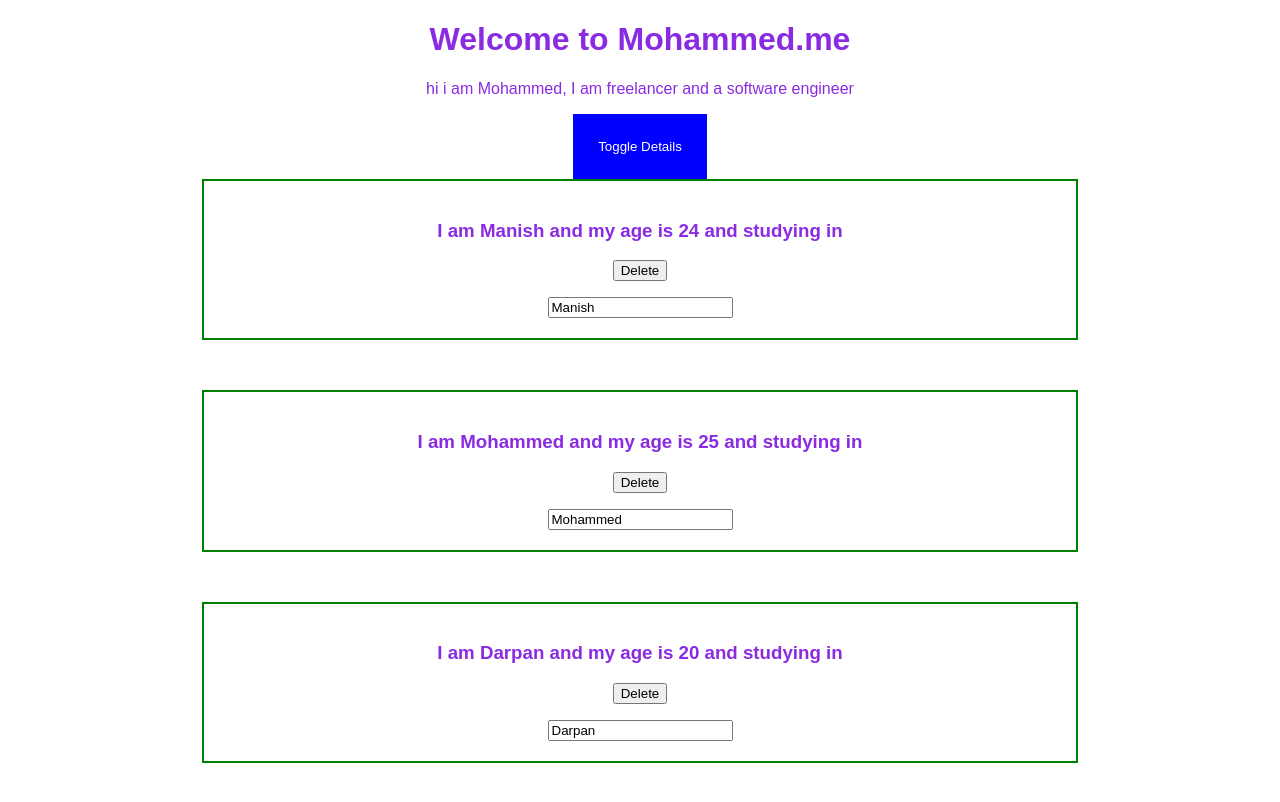
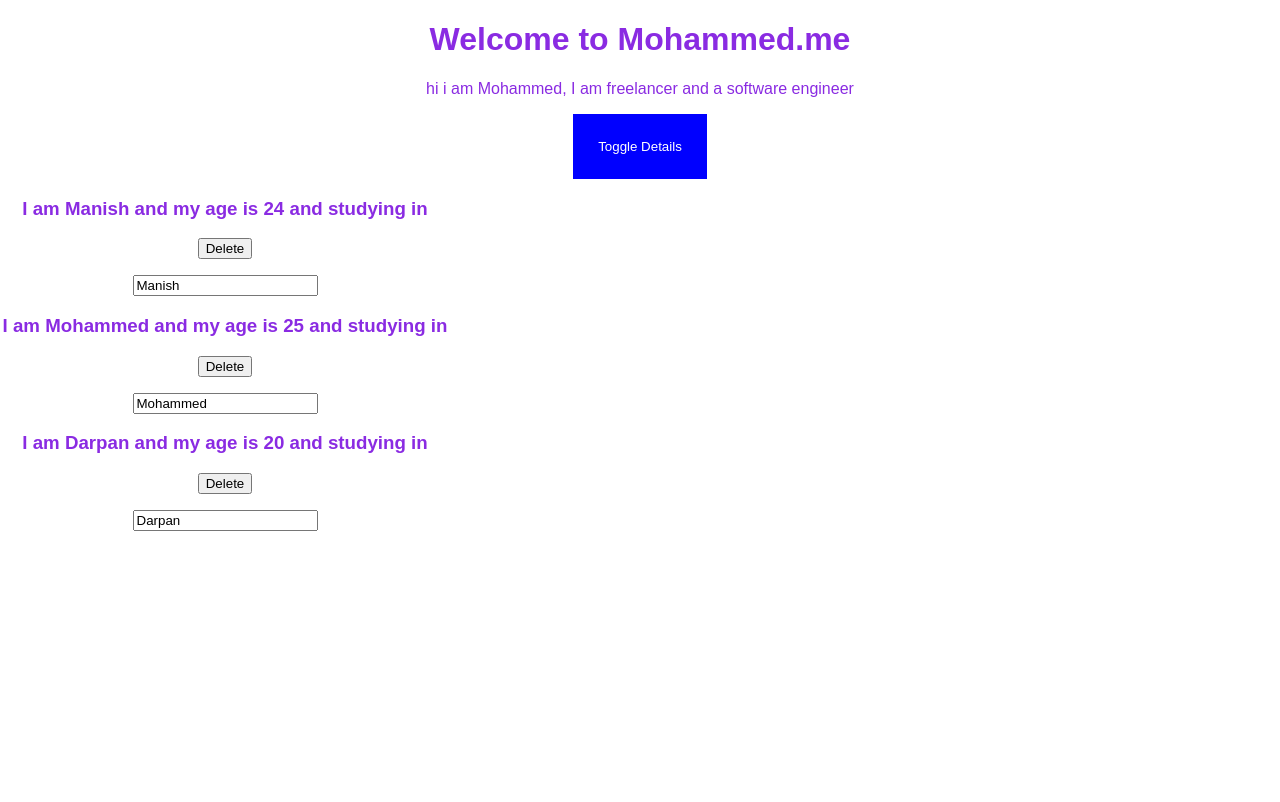
Before and after one commit to aarivz09/react-basics, a React (Create React App) app: page / in a window 1280 px wide. Both pictures are taken after a click on the button "Toggle Details". Shown: the top 802 px of the page. Built offline with nearby package versions, Linux system fonts and the light colour scheme.

Commit message:
added mediaqueries

```diff
--- a/src/App.js
+++ b/src/App.js
@@ -2,7 +2,7 @@
 import logo from './logo.svg';
 import './App.css';
 import Person from './Person/Person';
-import Radium from 'radium';
+import Radium, { StyleRoot } from 'radium';
 
 
 // React Hooks
@@ -190,6 +190,7 @@
 
     return (
 
+      <StyleRoot>
         <div className={headclass}>
           <header className="App-header">
             <h1>Welcome to Mohammed.me</h1>
@@ -215,6 +216,7 @@
 
 
         </div>
+      </StyleRoot>
     );
   }
 
--- a/src/Person/Person.css
+++ b/src/Person/Person.css
@@ -1,8 +1,14 @@
-.Person {
+/* .Person {
     width: 65%;
     margin: auto;
     border: 2px solid green;
     padding: 20px;
     margin-bottom: 50px;
     text-align: center;
-}
+} */
+
+/* @media(min-width:500px) {
+    .Person {
+        width: 450px;
+    }
+} */
--- a/src/Person/Person.js
+++ b/src/Person/Person.js
@@ -8,23 +8,36 @@
 
 // es6
 
-import React from 'react'
-import './Person.css'
+import React from 'react';
+import './Person.css';
+import Radium from 'radium';
+import { StyleRoot } from 'radium';
+
 // every function component will have a default parameter called props (properties or attributes)
 
 const person = (props) => {
 
+    const style = {
+        '@media(min-width:500px)': {
+
+            width: '450px',
+        }
+    }
+
     // return <h3>Hi I am Darpan and my age is{Math.round(Math.random() * 20)}</h3>
     return (
-        <div className='Person'>
-            <h3 onClick={props.click}>I am {props.name} and my age is {props.age} and studying in {props.college}</h3>
+
+
+        <div className='Person' style={style}>
+            <h3 onClick={props.click}>I am {props.name} and my age is {props.age} and  studying in {props.college}</h3>
             <button onClick={props.delete}>Delete</button>
             <p>{props.children}</p>
             <input type='text' onChange={props.changeName} value={props.name}></input>
         </div>
 
+
     )
 
 }
 
-export default person;
+export default Radium(person);
```
Lines whose indentation alone changed are shown as unchanged.
